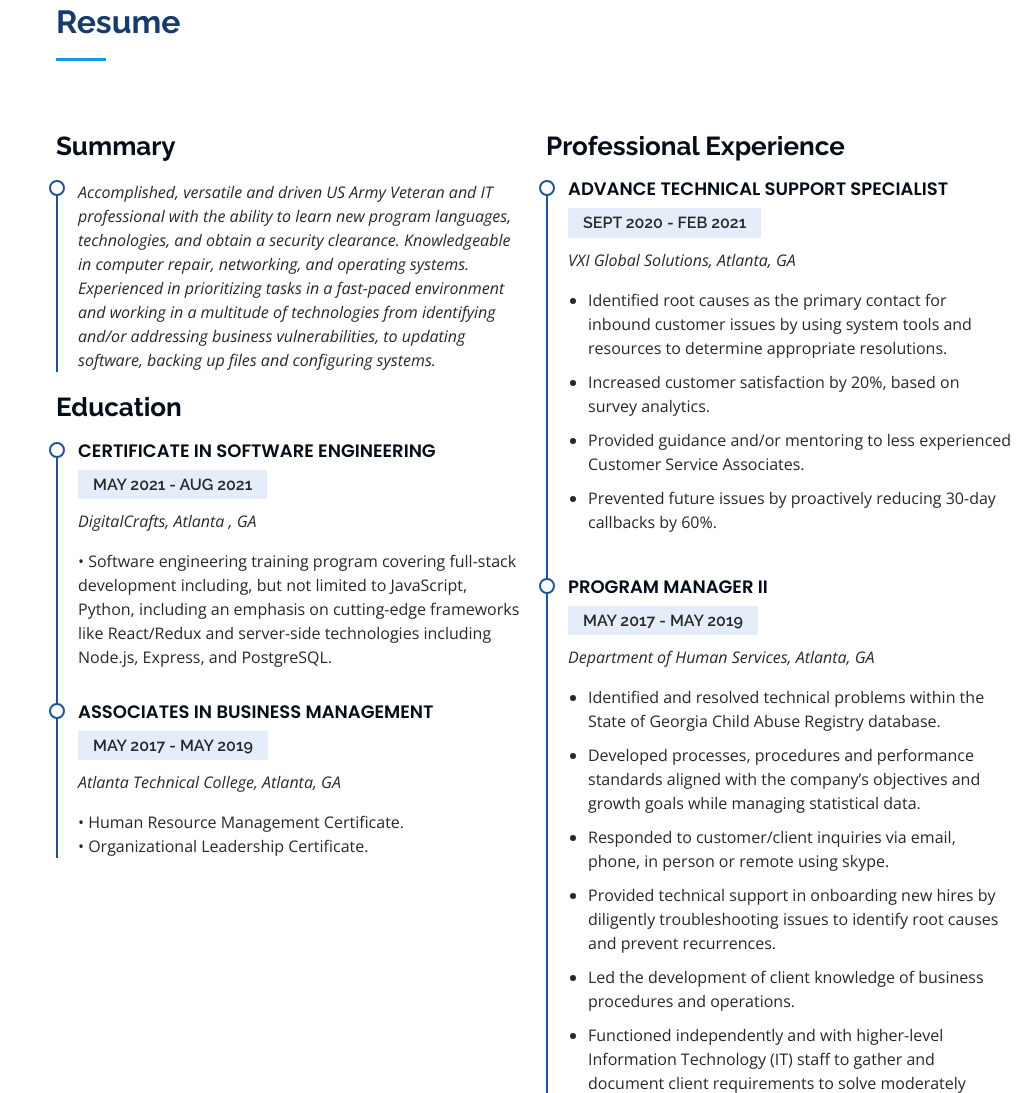
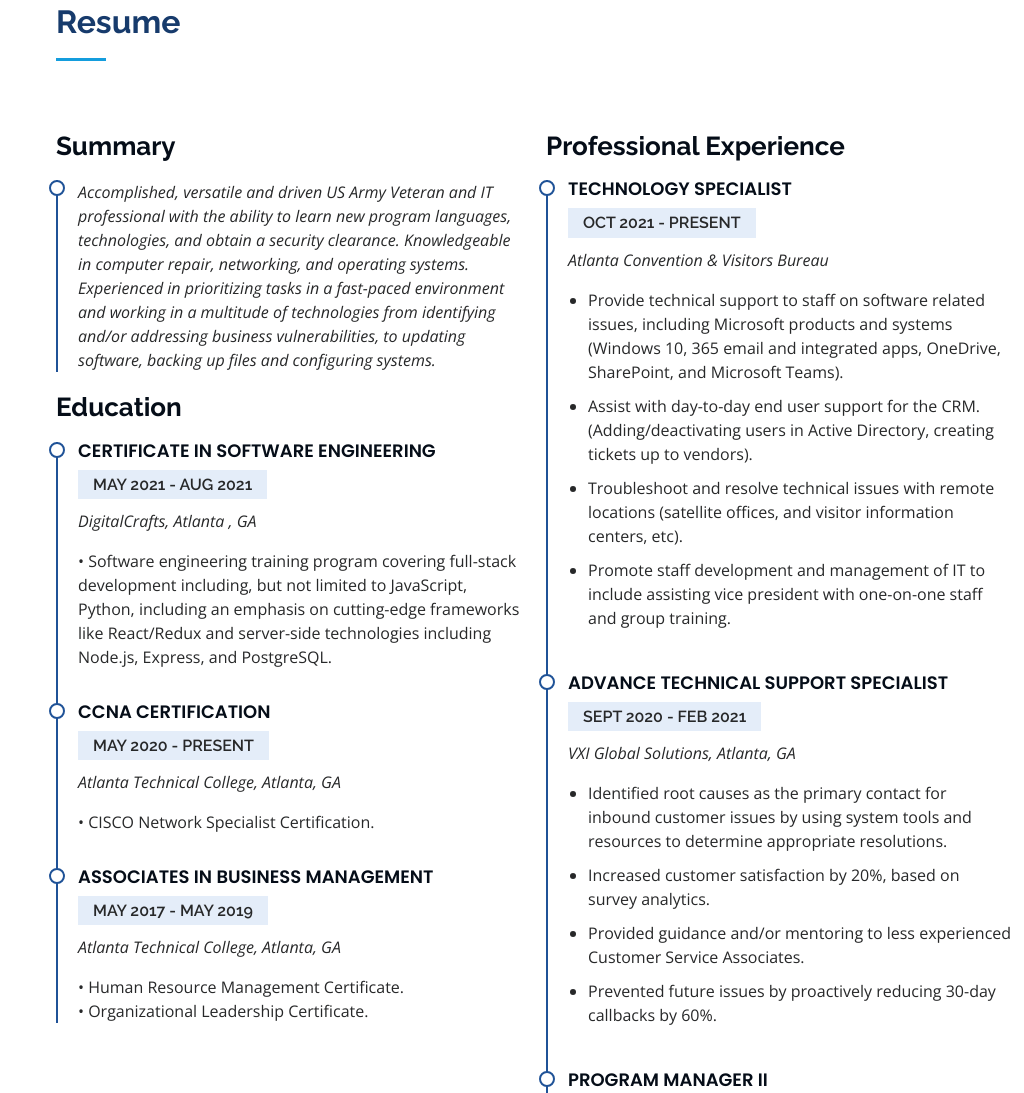
Before and after one commit to Jabahgundy/I_PORTFOLIO_V2, a plain HTML site: page index.html in a window 1280 px wide. Shown: the part 2628-3721 px from the top of the page, without its empty margins (256-1280 px from the left). Drawn offline with nearby package versions, Linux system fonts and the light colour scheme.

Commit message:
updatedInfo

```diff
--- a/index.html
+++ b/index.html
@@ -429,6 +429,12 @@
                 </p>
               </div>
               <div class="resume-item">
+                <h4>CCNA Certification</h4>
+                <h5>MAY 2020 - PRESENT</h5>
+                <p><em>Atlanta Technical College, Atlanta, GA</em></p>
+                <p>• CISCO Network Specialist Certification.</p>
+              </div>
+              <div class="resume-item">
                 <h4>Associates in Business Management</h4>
                 <h5>MAY 2017 - MAY 2019</h5>
                 <p><em>Atlanta Technical College, Atlanta, GA</em></p>
@@ -440,6 +446,34 @@
             </div>
             <div class="col-lg-6" data-aos="fade-up" data-aos-delay="100">
               <h3 class="resume-title">Professional Experience</h3>
+              <div class="resume-item">
+                <h4>Technology Specialist</h4>
+                <h5>OCT 2021 - PRESENT</h5>
+                <p><em>Atlanta Convention & Visitors Bureau</em></p>
+                <ul>
+                  <li>
+                    Provide technical support to staff on software related
+                    issues, including Microsoft products and systems (Windows
+                    10, 365 email and integrated apps, OneDrive, SharePoint, and
+                    Microsoft Teams).
+                  </li>
+                  <li>
+                    Assist with day-to-day end user support for the CRM.
+                    (Adding/deactivating users in Active Directory, creating
+                    tickets up to vendors).
+                  </li>
+                  <li>
+                    Troubleshoot and resolve technical issues with remote
+                    locations (satellite offices, and visitor information
+                    centers, etc).
+                  </li>
+                  <li>
+                    Promote staff development and management of IT to include
+                    assisting vice president with one-on-one staff and group
+                    training.
+                  </li>
+                </ul>
+              </div>
               <div class="resume-item">
                 <h4>Advance Technical Support Specialist</h4>
                 <h5>SEPT 2020 - FEB 2021</h5>
```
Also changed, not shown: 1 other file.
